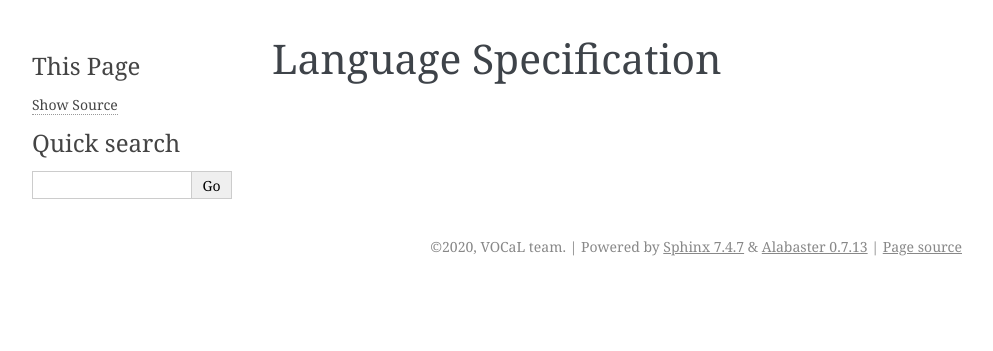
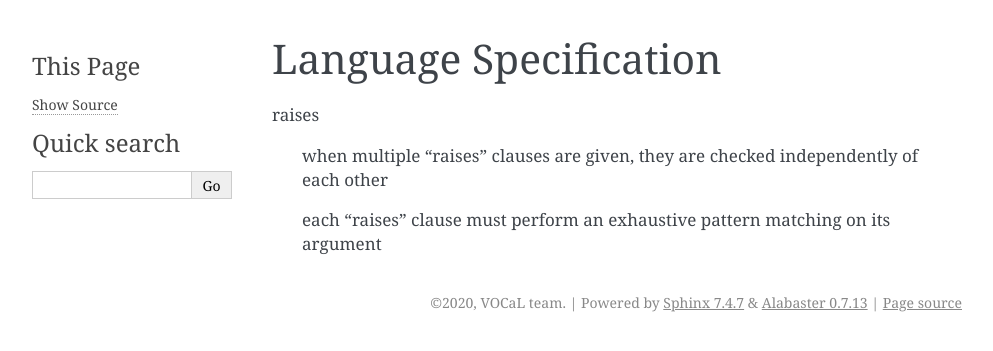
Before and after one commit to ocaml-gospel/gospel, a Sphinx documentation site: the page built from doc/language.rst, in a window 1280 px wide. Shown: the top 351 px of the page, without its empty margins (148-1141 px from the left). Built offline with Sphinx 7.4.7, drawn with Linux system fonts in a browser that asks for light colours.

Commit message:
doc: semantics of raises

```diff
--- a/doc/language.rst
+++ b/doc/language.rst
@@ -1,2 +1,10 @@
 Language Specification
 ======================
+
+raises
+
+  when multiple "raises" clauses are given, they are checked
+  independently of each other
+
+  each "raises" clause must perform an exhaustive pattern matching on
+  its argument
```
